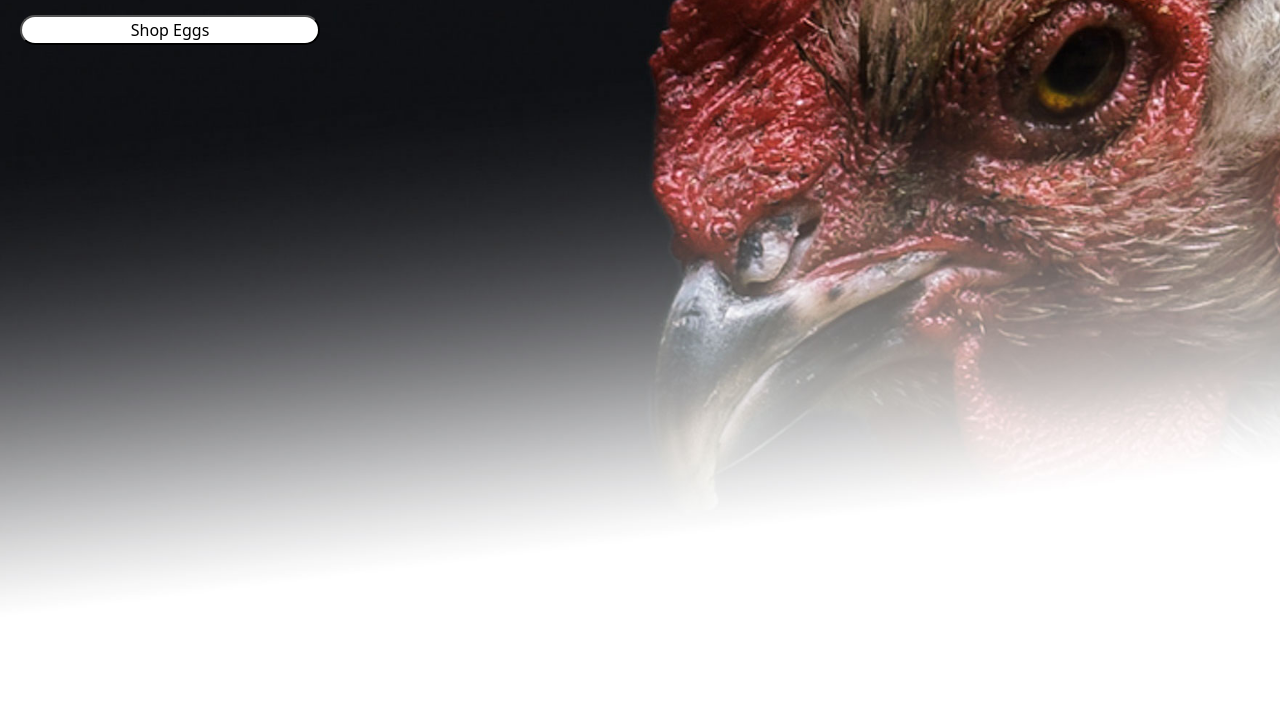
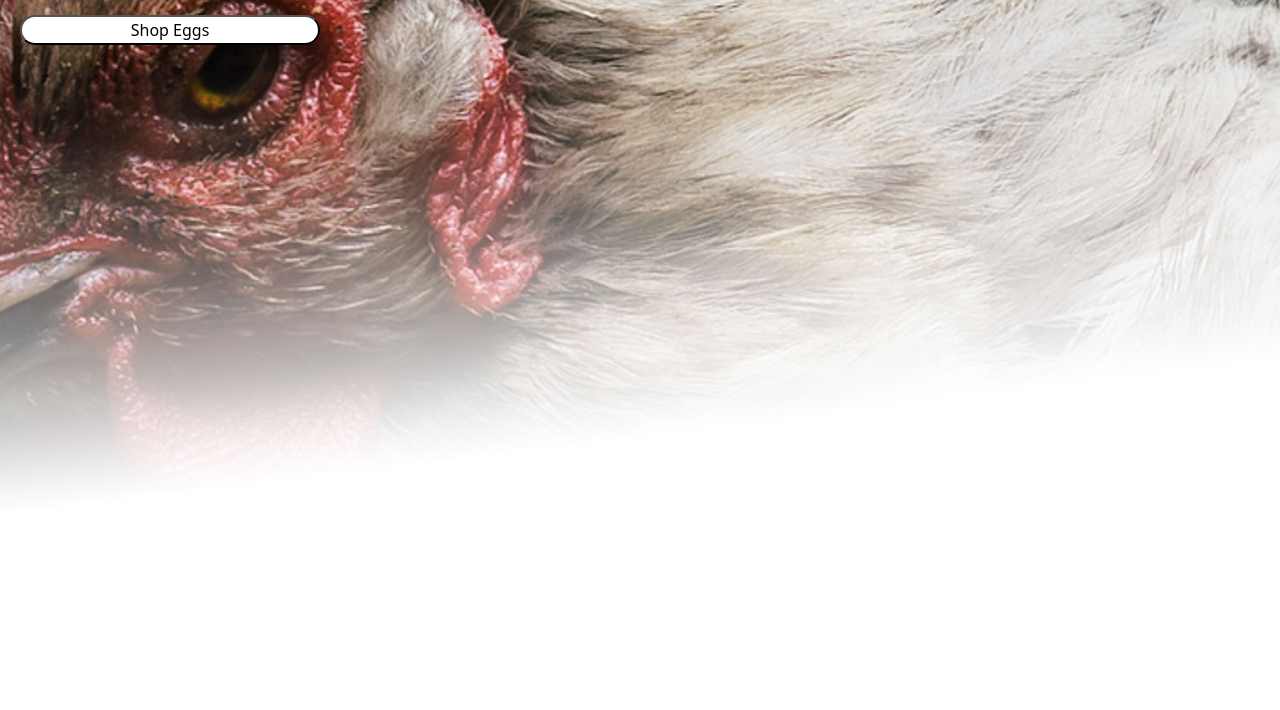
Before and after one commit to ShaneLoby/ChickenApp, a plain HTML site: page index.html in a window 1280 px wide. Shown: the part 338-1048 px from the top of the page. Drawn offline with nearby package versions, Linux system fonts and the light colour scheme.

Commit message:
Added some stuffs to .css

```diff
--- /dev/null
+++ b/chickenstyle.css
@@ -0,0 +1 @@
+#headercontainer {background-image:url('images/chicken.jpg'); background-size:cover; background-attachment:scroll; background-position:top;}
--- a/index.html
+++ b/index.html
@@ -2,10 +2,8 @@
 <html lang="en">
 <head>
     <link rel="stylesheet" href="https://cdn.jsdelivr.net/npm/bootstrap@5.2.3/dist/css/bootstrap.min.css" integrity="sha384-rbsA2VBKQhggwzxH7pPCaAqO46MgnOM80zW1RWuH61DGLwZJEdK2Kadq2F9CUG65" crossorigin="anonymous">
+    <link rel="stylesheet" href="chickenstyle.css">
 
-    <style>
-        #headercontainer {background-image:url('images/chicken.jpg'); background-size:cover; background-attachment:inherit;}
-    </style>
 </head>
 
 
```
